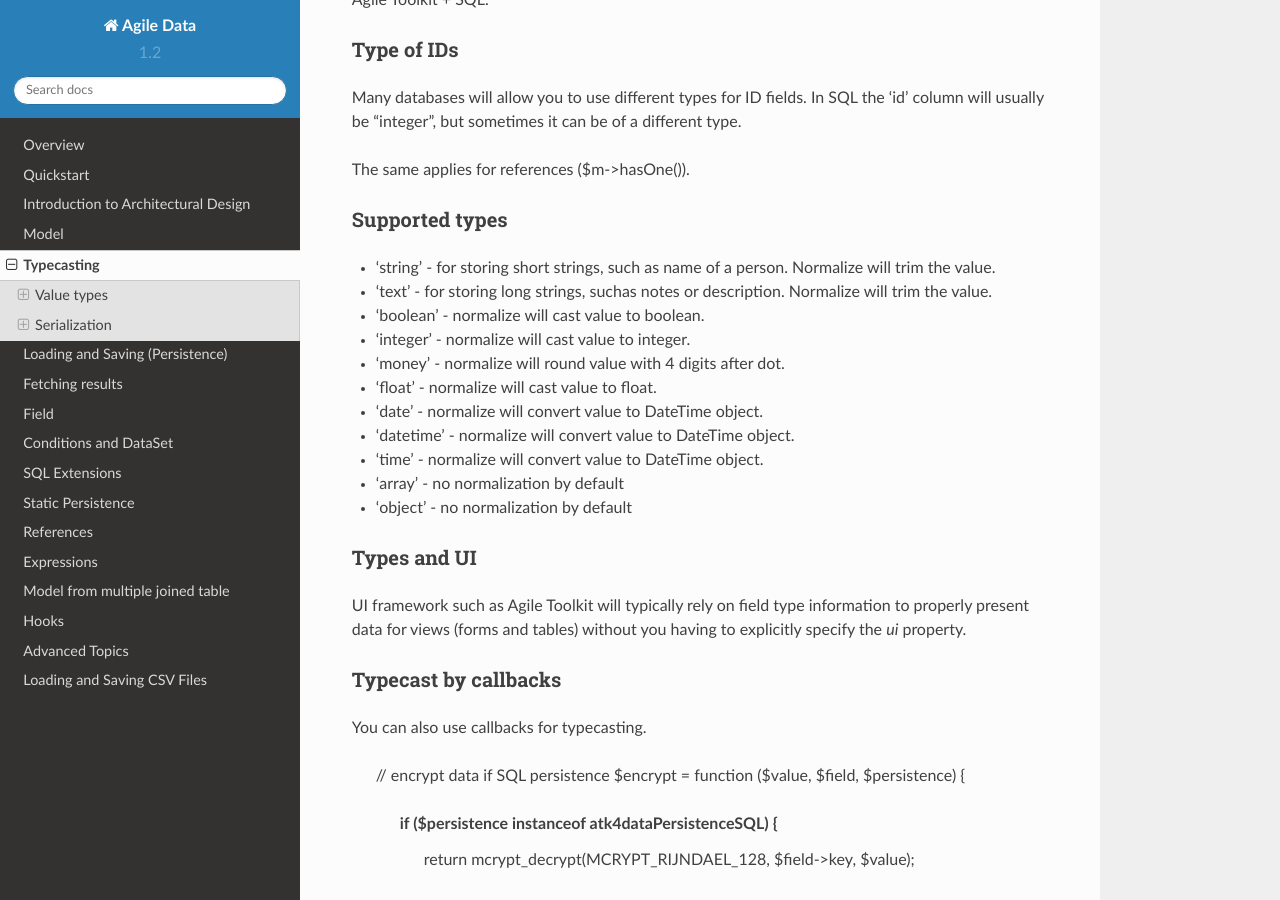
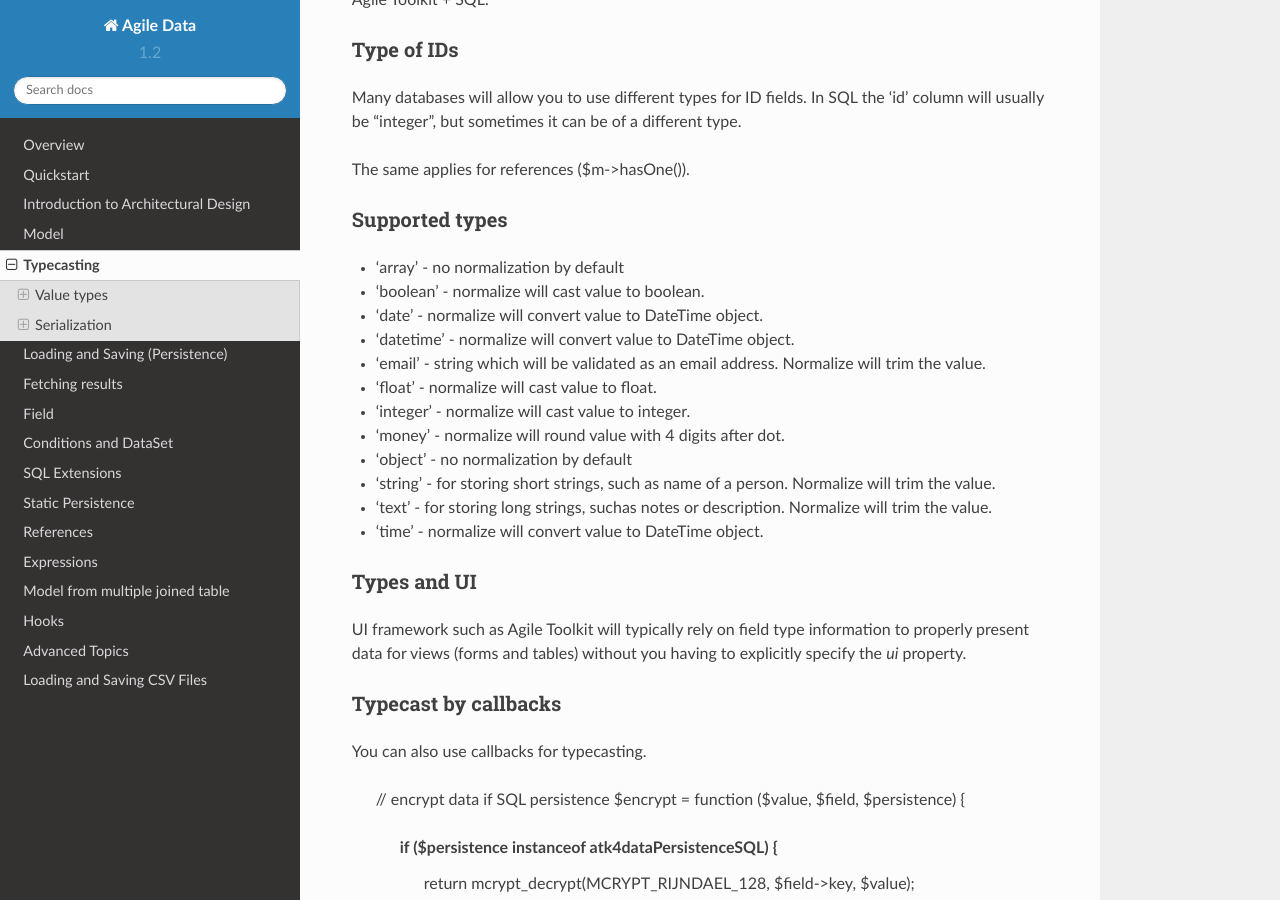
Before and after one commit to atk4/data, a Sphinx documentation site: the page built from docs/typecasting.rst, in a window 1280 px wide and 900 px high, scrolled down 1985 px. Built offline with Sphinx 7.4.7 and the Read the Docs theme 2.0.0, drawn with Linux system fonts in a browser that asks for light colours; pages that are not in the unit, such as notebooks, are missing from menus.

Commit message:
Add additional documentation

```diff
--- a/docs/typecasting.rst
+++ b/docs/typecasting.rst
@@ -108,17 +108,18 @@ The same applies for references ($m->hasOne()).
 Supported types
 ---------------
 
+- 'array' - no normalization by default
+- 'boolean' - normalize will cast value to boolean.
+- 'date' - normalize will convert value to DateTime object.
+- 'datetime' - normalize will convert value to DateTime object.
+- 'email' - string which will be validated as an email address. Normalize will trim the value.
+- 'float' - normalize will cast value to float.
+- 'integer' - normalize will cast value to integer.
+- 'money' - normalize will round value with 4 digits after dot.
+- 'object' - no normalization by default
 - 'string' - for storing short strings, such as name of a person. Normalize will trim the value.
 - 'text' - for storing long strings, suchas notes or description. Normalize will trim the value.
-- 'boolean' - normalize will cast value to boolean.
-- 'integer' - normalize will cast value to integer.
-- 'money' - normalize will round value with 4 digits after dot.
-- 'float' - normalize will cast value to float.
-- 'date' - normalize will convert value to DateTime object.
-- 'datetime' - normalize will convert value to DateTime object.
 - 'time' - normalize will convert value to DateTime object.
-- 'array' - no normalization by default
-- 'object' - no normalization by default
 
 Types and UI
 ------------
```
